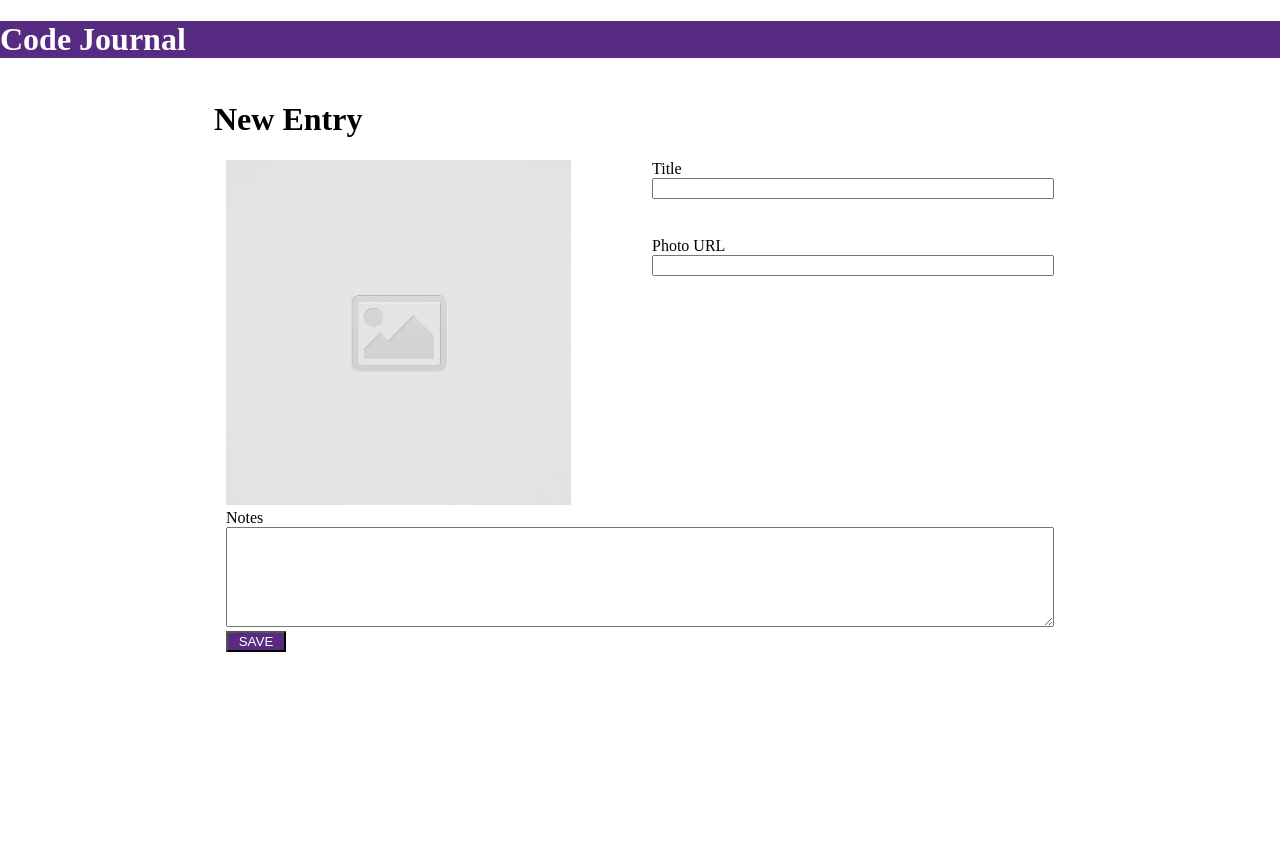
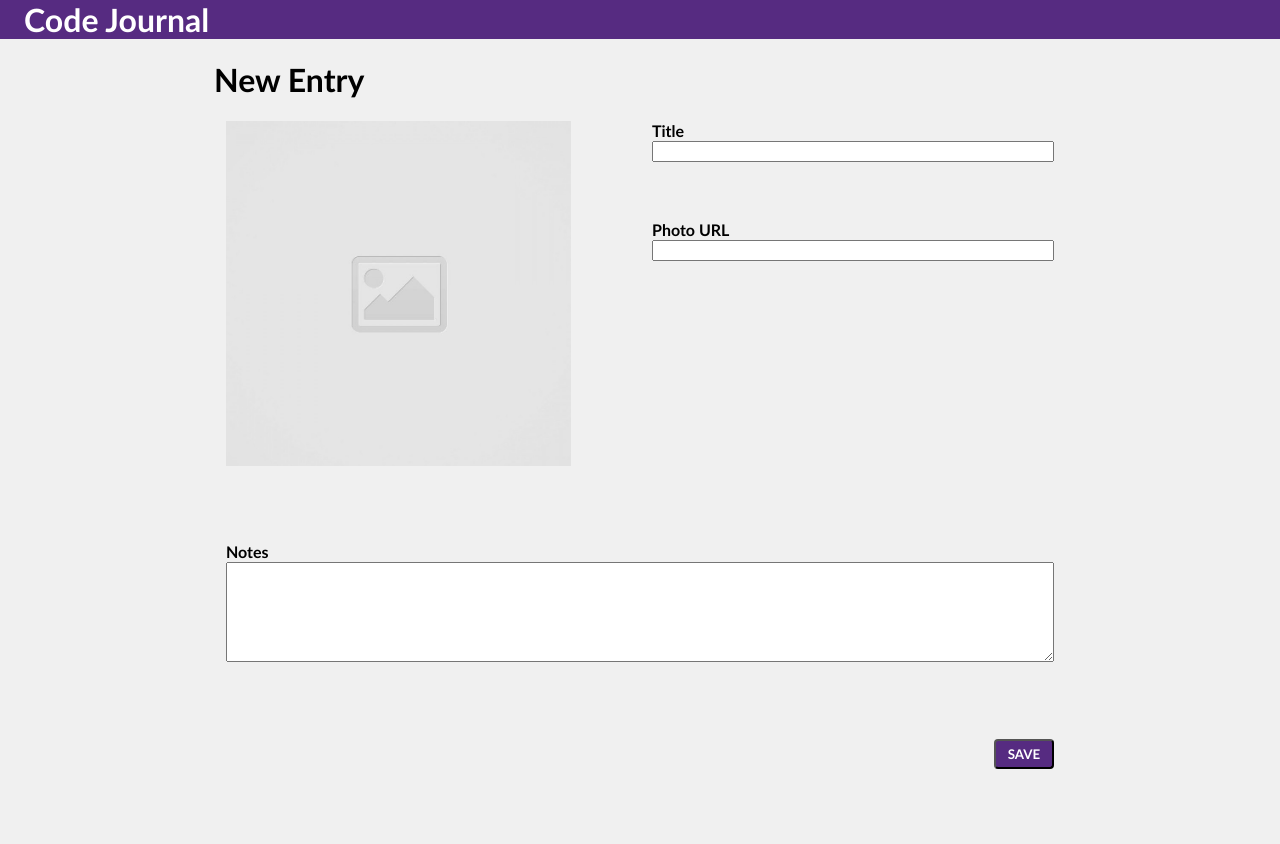
Before and after one commit to jamesdae/code-journal, a website: page index.html in a window 1280 px wide. Before the commit the page ends 800 px from the top, so only its background shows below. Drawn offline with Linux system fonts and the light colour scheme.

Commit message:
Finished all tasks up to removing unncessary CSS; Issue #1

```diff
--- a/css/layout.css
+++ b/css/layout.css
@@ -44,3 +44,20 @@
   display: flex;
   flex-direction: column;
 }
+
+main {
+  height: 800px;
+}
+
+.main {
+  height: 90%;
+}
+
+.notes {
+  max-height: 138px;
+}
+
+h1.maintitle {
+  margin-top: 0;
+  margin-bottom: 0;
+}
--- a/css/styles.css
+++ b/css/styles.css
@@ -7,16 +7,43 @@ header {
   background-color: #562b81;
 }
 
+body {
+  background-color: #f0f0f0;
+}
+
 .textinput * {
   width: 100%;
 }
 
 .savebutton {
   width: 60px;
+  height: 30px;
   background-color: #562b81;
   color: white;
+  border-radius: 4px;
 }
 
 #notesinput {
   height: 100px;
 }
+
+.column-full.button {
+  display: flex;
+  justify-content: flex-end;
+}
+
+label,
+h1,
+button {
+  font-family: "Gill Sans", "Gill Sans MT", Calibri, "Trebuchet MS", sans-serif;
+  font-weight: 600;
+}
+
+.maintitle {
+  margin-left: 24px;
+}
+
+.entryform {
+  height: 100%;
+  justify-content: space-evenly;
+}
--- a/index.html
+++ b/index.html
@@ -17,10 +17,10 @@
 </head>
 <body>
   <header>
-    <h1>Code Journal</h1>
+    <h1 class="maintitle">Code Journal</h1>
   </header>
   <main class="container">
-    <div data-view="entry-form" class="row">
+    <div data-view="entry-form" class="main">
       <h1 class="newentry">New Entry</h1>
       <form action="" class="entryform row">
         <div class="column-half">
@@ -38,13 +38,13 @@
             </div>
           </div>
         </div>
-        <div class="column-full">
+        <div class="notes column-full">
           <label for="notesinput">Notes</label>
           <div class="textinput">
             <textarea required name="notesinput" id="notesinput"></textarea>
           </div>
         </div>
-        <div class="column-full">
+        <div class="column-full button">
           <button class="savebutton">SAVE</button>
         </div>
       </form>
```
